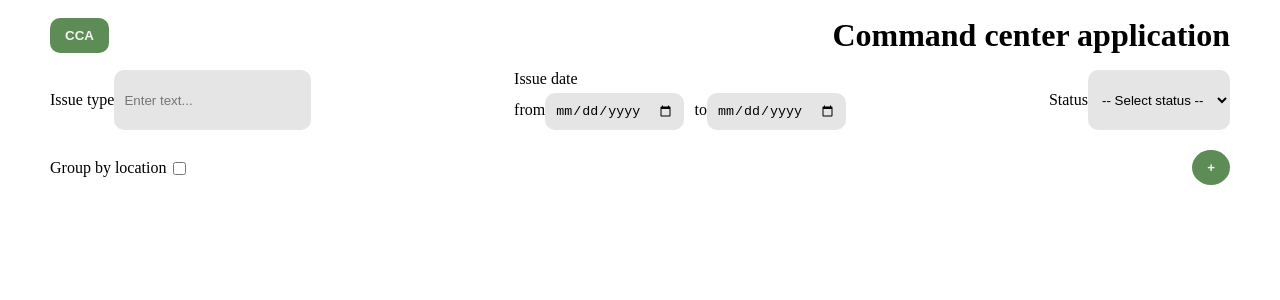
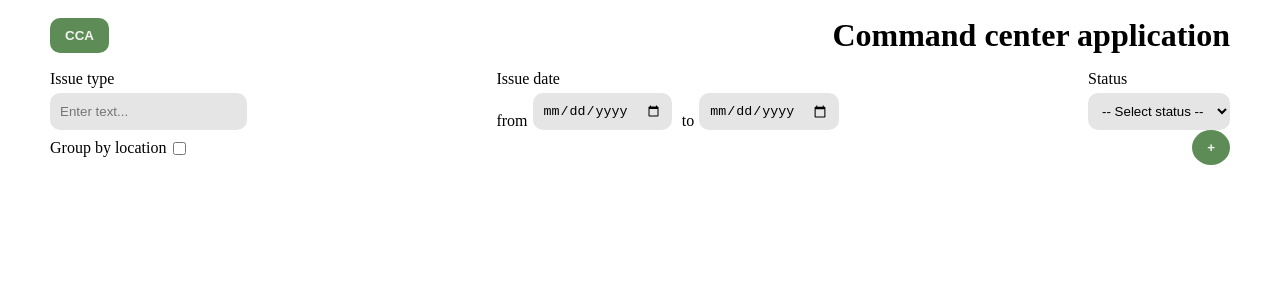
Before and after one commit to Elvira-del/command-center-app, a React (Create React App) app: page / in a window 1280 px wide. Shown: the top 300 px of the page. Built offline with nearby package versions, Linux system fonts and the light colour scheme.

Commit message:
Revert "feat: add label component"
This reverts commit 4a0ec3f3cc6e869f5d78bec4e78308b8b60347c3.

```diff
--- a/src/components/molecules/FilterPanel/style.ts
+++ b/src/components/molecules/FilterPanel/style.ts
@@ -2,7 +2,6 @@ import styled from "styled-components";
 
 export const FilterPanelWrapper = styled.div`
   display: flex;
-  margin-bottom: 20px;
 `;
 
 export const FilterForm = styled.form`
@@ -13,7 +12,15 @@ export const FilterForm = styled.form`
   width: 100%;
 `;
 
-export const FilterLabel = styled.label``;
+export const FilterLabel = styled.label`
+  display: flex;
+  flex-direction: column;
+  gap: 5px;
+
+  @media (max-width: 574px) {
+    width: 100%;
+  }
+`;
 
 export const FilterDateLabel = styled(FilterLabel)`
   flex-direction: row;
```
Also changed, not shown: src/components/atoms/label/Label.tsx (deleted, +0 -12 lines), src/components/atoms/label/style.ts (deleted, +0 -11 lines).
